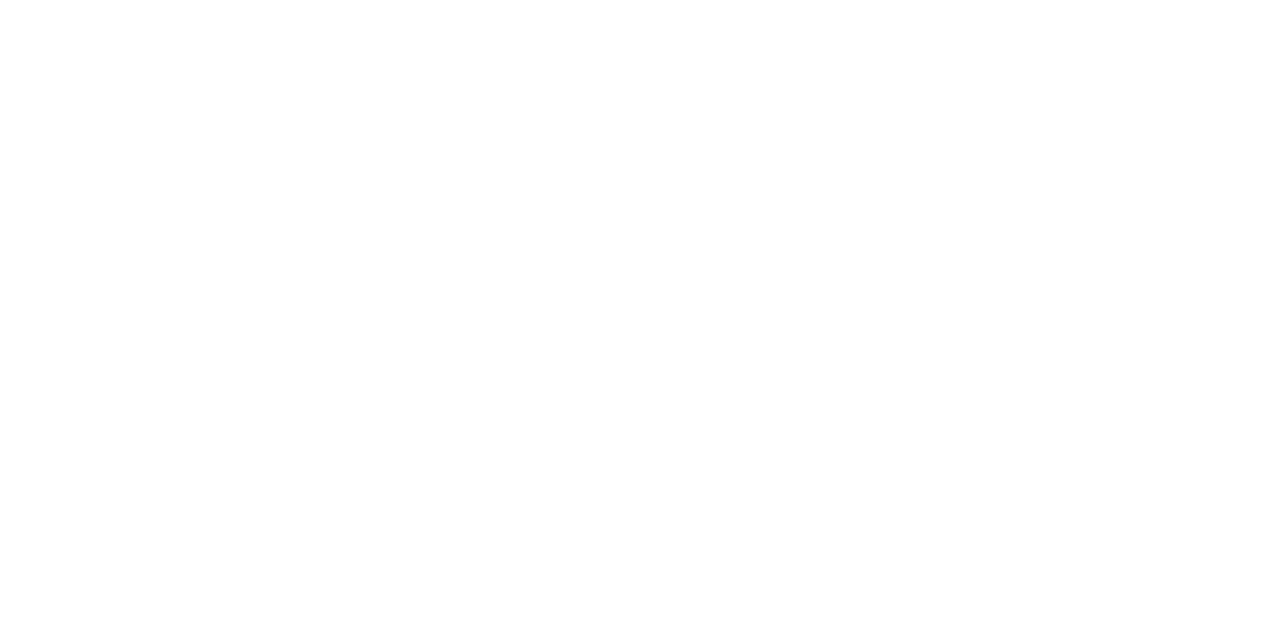
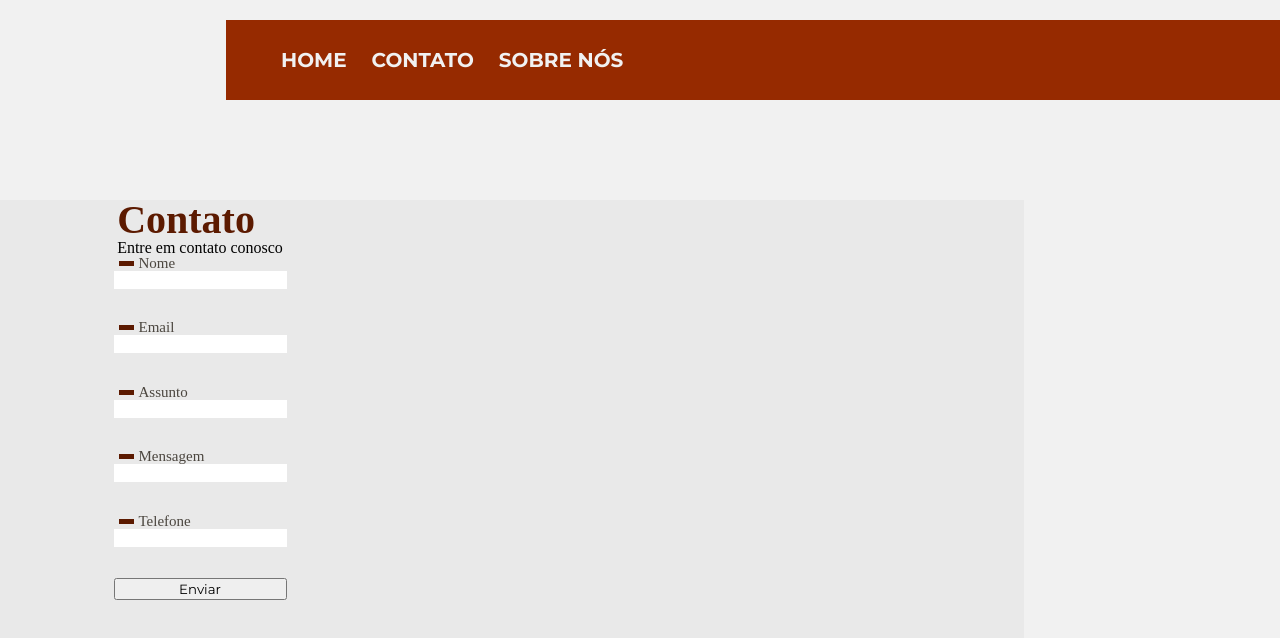
Before and after one commit to enrick-dev/sapataria-arnaldo, a plain HTML site: page contact.html in a window 1280 px wide. Drawn offline with Linux system fonts and the light colour scheme; a web font is replaced by a local one.

Commit message:
update: inicialize form contact and scroolBar styled

```diff
--- a/contact.html
+++ b/contact.html
@@ -0,0 +1,60 @@
+<!DOCTYPE html>
+<html lang="en">
+<head>
+    <meta charset="UTF-8">
+    <meta http-equiv="X-UA-Compatible" content="IE=edge">
+    <meta name="viewport" content="width=device-width, initial-scale=1.0">
+
+    <link rel="stylesheet" href="./css/reset.css">
+    <link rel="stylesheet" href="./css/navbar.css">
+    <link rel="stylesheet" href="./css/footer.css">
+    <link rel="stylesheet" href="./css/scroolbar.css">
+    <link rel="stylesheet" href="./css/contact.css">
+
+    <title>Contato</title>
+</head>
+<body>
+    <nav>
+        <ul class="navTitulos">
+          <li><a href="./index.html">Home</li></a>
+          <li><a href="#">Contato</li></a>
+          <li><a href="./about.html">Sobre nós</li></a>
+        </ul>
+    </nav>
+
+    <main>
+        <div class="containerForm">
+            <div class="contentForm">
+                <div class="contentTituloForm">
+                    <h1>Contato</h1>
+                    <h3>Entre em contato conosco</h3>
+                </div>
+
+                <form action="">
+                    <div>
+                        <label for="name">Nome</label>
+                        <input type="text" id="name" required>
+                    </div>
+                    <div>
+                        <label for="email">Email</label>
+                        <input type="email" id="email" required>
+                    </div>
+                    <div>
+                        <label for="subject">Assunto</label>
+                        <input type="text" id="subject">
+                    </div>
+                    <div>
+                        <label for="message">Mensagem</label>
+                        <input type="text" id="message" required>
+                    </div>
+                    <div>
+                        <label for="phone">Telefone</label>
+                        <input type="text" id="phone">
+                    </div>
+                    <input type="submit" value="Enviar">
+                </form>
+            </div>
+        </div>
+    </main>
+</body>
+</html>
--- /dev/null
+++ b/css/contact.css
@@ -0,0 +1,80 @@
+@import url('https://fonts.googleapis.com/css2?family=Montserrat:wght@100;200;300;400;500;600;700;800;900&display=swap');
+@import url('https://fonts.googleapis.com/css2?family=Martel+Sans:wght@200;300;600;700;800;900&display=swap');
+* {
+  font-family: 'Montserrat';
+}
+
+:root {
+  --principal-color: #5c1a00;
+  --sub-principal-color: #962a00;
+  --principal-background-color: #e9e9e9;
+  --sub-principal-background-color: #f1f1f1;
+  --principal-font-color: #f1f1f1;
+}
+
+body {
+  display: flex;
+  flex-direction: column;
+  background-color: var(--sub-principal-background-color);
+}
+
+main {
+    font-family: 'Martel Sans';
+    margin-top: 10rem;
+    width: 80%;
+    height: 100vh;
+    display: grid;
+    background-color: var(--principal-background-color);
+  }
+
+
+
+
+
+.contentForm {
+    width: 40rem;
+    height: 40rem;
+    display: flex;
+    flex-direction: column;
+    justify-content: center;
+    align-items: center;
+}
+.contentTituloForm h1{
+    font-size: 4rem;
+    font-weight: bold;
+    color: var(--principal-color);
+}
+.contentTituloForm h3 {
+    font-size: 1.6rem;
+}
+
+
+
+.contentForm form {
+    height: 100%;
+    display: flex;
+    flex-direction: column;
+    justify-content: space-between;
+    color: #4b463f;
+}
+
+.contentForm form div {
+    display: flex;
+    flex-direction: column;
+}
+.contentForm form div label {
+    font-size: 1.5rem;
+    display: flex;
+}
+.contentForm form div label::before {
+    content: '';
+    display: inline-block;
+    align-self: center;
+    width: 1.5rem;
+    height: 0.5rem;
+    margin: 0rem 0.5rem;
+    background-color: var(--principal-color);
+}
+.contentForm form div input {
+    border: none;
+}
--- /dev/null
+++ b/css/footer.css
@@ -0,0 +1,66 @@
+@import url('https://fonts.googleapis.com/css2?family=Montserrat:wght@100;200;300;400;500;600;700;800;900&display=swap');
+@import url('https://fonts.googleapis.com/css2?family=Martel+Sans:wght@200;300;600;700;800;900&display=swap');
+* {
+  font-family: 'Montserrat';
+}
+
+:root {
+  --principal-color: #5c1a00;
+  --sub-principal-color: #962a00;
+  --principal-background-color: #e9e9e9;
+  --principal-font-color: #f1f1f1;
+}
+/* Rodapé */
+
+footer {
+    margin-top: 8rem;
+    display: flex;
+    align-items: center;
+    justify-content: flex-start;
+    background-color: #e9e9e9;
+  }
+  .containerFooter {
+    background-color: var(--sub-principal-color);
+    width: 90%;
+    height: 15rem;
+    display: flex;
+    flex-direction: column;
+    position: relative;
+  }
+  .contentFooter {
+    width: 100%;
+    height: 100%;
+    display: flex;
+    justify-content: space-around;
+    align-items: center;
+  }
+  .endereco {
+    display: flex;
+    flex-direction: column;
+    font-size: 1.8rem;
+
+    color: var(--principal-font-color);
+  }
+  .containerSocialIcons {
+    width: 20rem;
+    display: flex;
+    justify-content: space-between;
+  }
+  .socialIcon {
+    width: 4rem;
+    cursor: pointer;
+  }
+  .containerCopywriting {
+    position: absolute;
+    display: flex;
+    align-self: flex-end;
+    height: 14rem;
+    font-size: 1.5rem;
+    text-transform: uppercase;
+    font-family: 'Martel Sans';
+    color: var(--principal-font-color);
+  }
+  .containerCopywriting p {
+    align-self: flex-end;
+    margin-right: 1rem;
+  }
--- /dev/null
+++ b/css/scroolbar.css
@@ -0,0 +1,17 @@
+:root {
+    --principal-color: #5c1a00;
+    --sub-principal-color: #962a00;
+    --principal-background-color: #e9e9e9;
+    --sub-principal-background-color: #f1f1f1;
+    --principal-font-color: #f1f1f1;
+  }
+body::-webkit-scrollbar {
+    width: 2rem;
+}
+body::-webkit-scrollbar-thumb {
+    background: var(--principal-color);
+    border: 0.4rem solid var(--principal-background-color);
+}
+body::-webkit-scrollbar-track {
+    background:var(--principal-background-color);
+}
```
Also changed, not shown: css/index.css (+0 -55 lines), index.html (+2 -0 lines).
